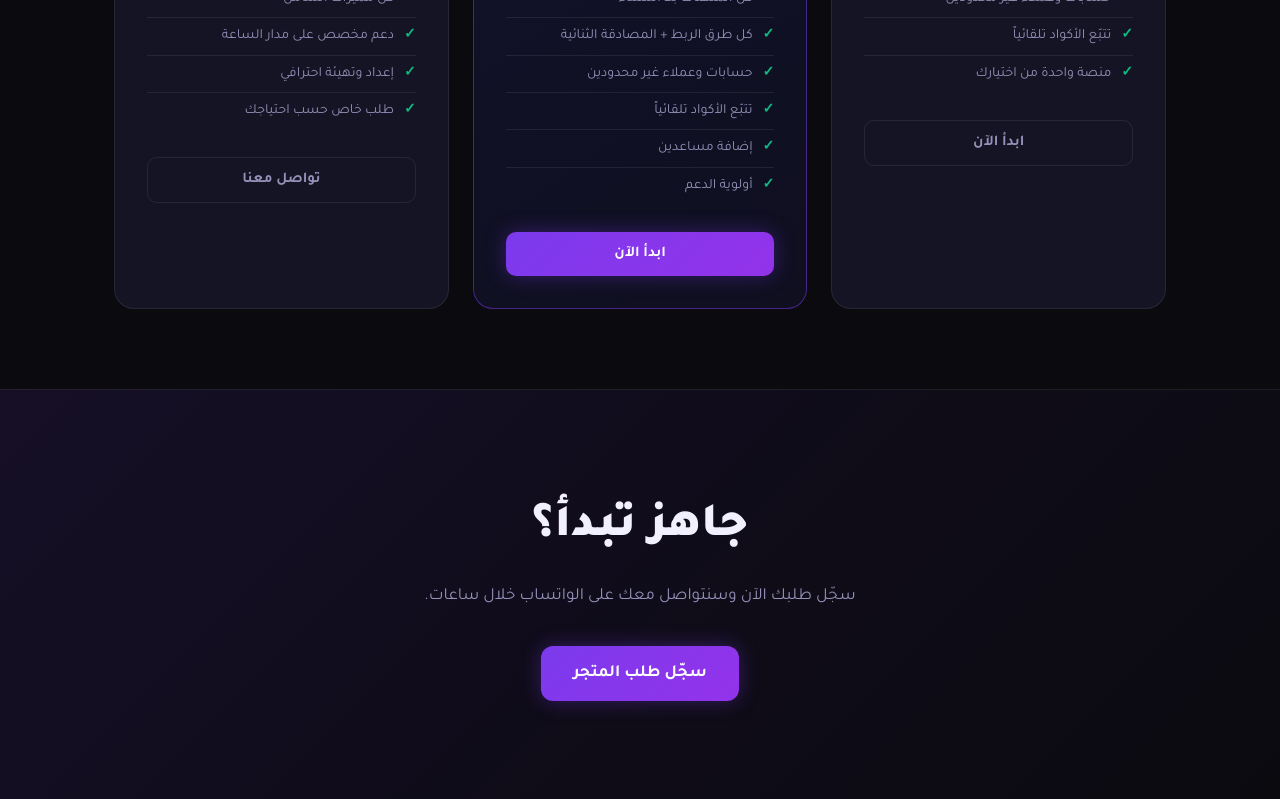
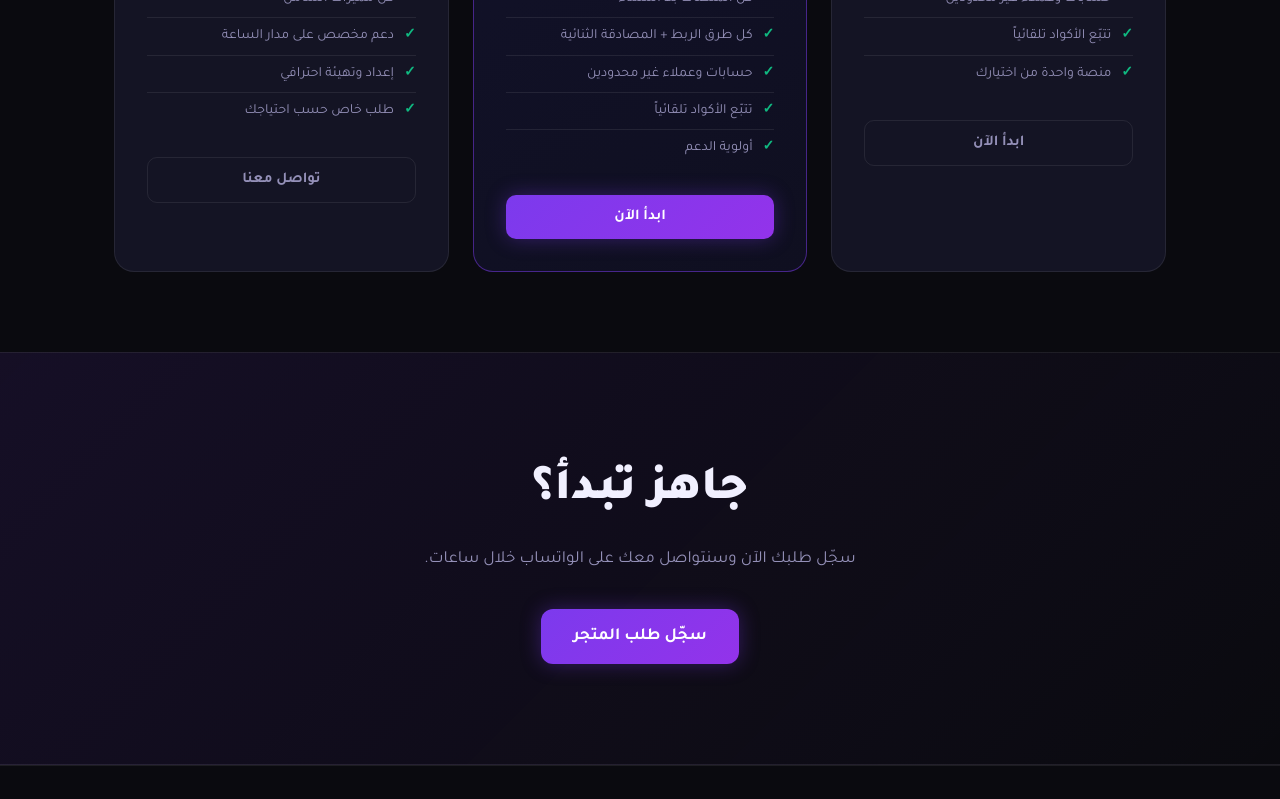
Before and after one commit to rivo1243/mr10x-otp, a plain HTML site: page frontend/landing.html in a window 1280 px wide. Shown: the part 2860-3659 px from the top of the page. Drawn offline with Linux system fonts and the light colour scheme.

Commit message:
fix: remove 'إضافة مساعدين' from الشامل pricing card
Co-Authored-By: Claude Sonnet 4.6 <noreply@anthropic.com>
Claude-Session: https://claude.ai/code/session_01RajgNphTJPRB1UGQBTtpRe

```diff
--- a/frontend/landing.html
+++ b/frontend/landing.html
@@ -489,7 +489,6 @@
         <li>كل طرق الربط + المصادقة الثنائية</li>
         <li>حسابات وعملاء غير محدودين</li>
         <li>تتبّع الأكواد تلقائياً</li>
-        <li>إضافة مساعدين</li>
         <li>أولوية الدعم</li>
       </ul>
       <a href="index.html?register=1" class="btn btn-primary" style="width:100%; justify-content:center">ابدأ الآن</a>
```
